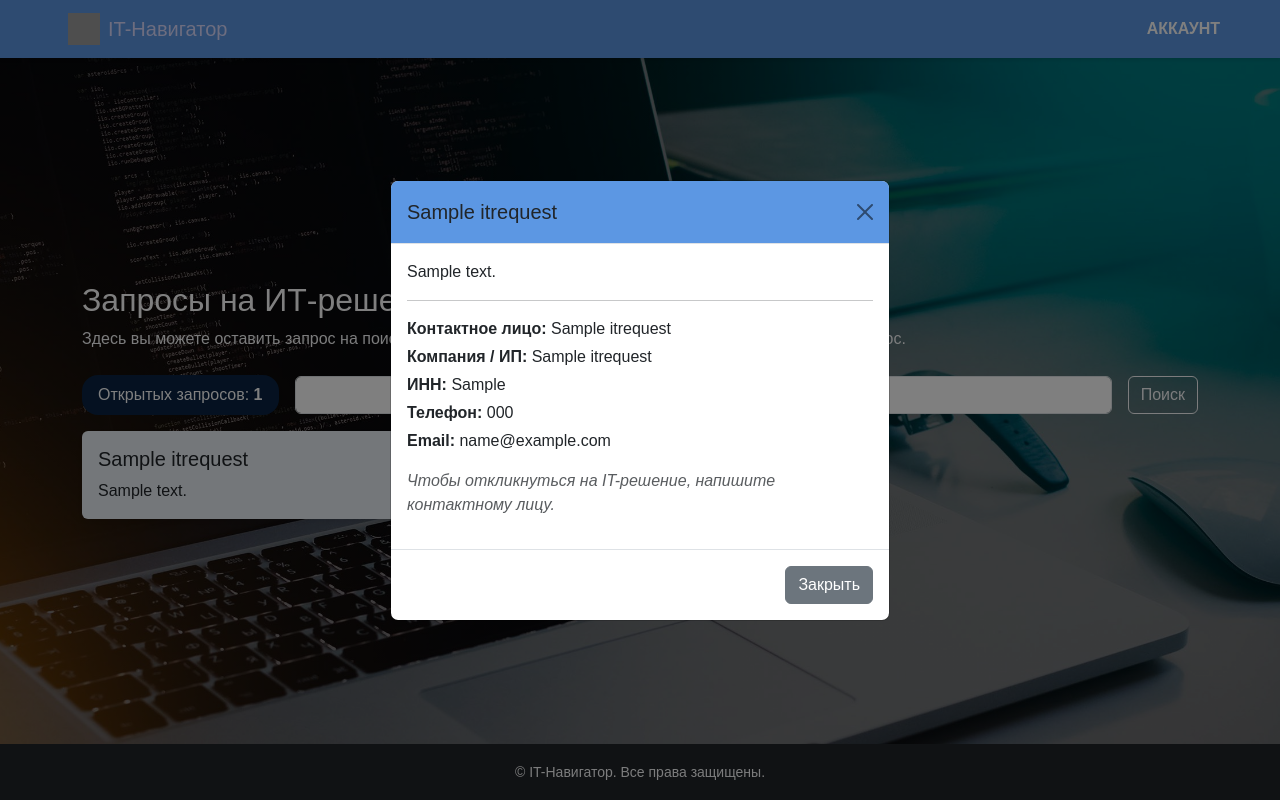
After one commit to farakhov0ruslan/ITNavigator, a Django app: page /catalog/requests/ in a window 1280 px wide, after a click that opens the changed part. The commit adds this page. Run offline with Django 5.2, Linux system fonts and the light colour scheme; data comes from the database, SQL or seed files in the repository; tables that the repository leaves empty hold one stand-in row (values such as "Sample post"); some libraries are stand-ins or nearby versions; grey boxes are pictures that could not be loaded.

Commit message:
Добавление запросов, обновление моделей

```diff
--- a/ITNavigator/urls.py
+++ b/ITNavigator/urls.py
@@ -22,7 +22,7 @@ from django.conf.urls.static import static
 urlpatterns = [
     path('admin/', admin.site.urls),
     path('', include('main.urls')),
-    path('catalog', include('catalog.urls')),
+    path('catalog/', include('catalog.urls')),
 ]
 
 if settings.DEBUG:
--- a/catalog.json
+++ b/catalog.json
@@ -1,4 +1,3 @@
-Tracking file by folder pattern:  migrations
 [
 {
   "model": "catalog.tag",
--- /dev/null
+++ b/catalog/templates/catalog_requests.html
@@ -0,0 +1,157 @@
+{% extends "base.html" %}
+{% load static %}
+
+{% block title %}Запросы на ИТ-решения{% endblock %}
+
+{% block head %}
+<style>
+  .catalog-header {
+    display: flex;
+    flex-wrap: wrap;
+    gap: 1rem;
+    align-items: center;
+    margin-bottom: 1rem;
+  }
+  .total-count {
+    background-color: #0A2342;
+    color: #fff;
+    padding: .5rem 1rem;
+    border-radius: 1rem;
+    font-weight: 500;
+    white-space: nowrap;
+  }
+  .search-input {
+    flex: 1;
+    min-width: 200px;
+  }
+  .card.custom-card {
+    background-color: #e8eff5;
+    border: none;
+    cursor: pointer;
+  }
+  .card.custom-card .card-body {
+    border-radius: 0 0 .5rem .5rem;
+  }
+</style>
+{% endblock %}
+
+{% block content %}
+<div class="container my-4">
+  <h2 class="mb-2 text-white">Запросы на ИТ-решения</h2>
+  <p class="text-light mb-4">
+    Здесь вы можете оставить запрос на поиск ИТ-решения, либо предложить своё решение на открытый запрос.
+  </p>
+
+  <form method="get" action="">
+    <div class="catalog-header">
+      <div class="total-count">
+        Открытых запросов: <strong>{{ requests|length }}</strong>
+      </div>
+
+      <input
+        type="text"
+        name="q"
+        class="form-control search-input"
+        placeholder="Поиск запроса…"
+        value="{{ search_query }}"
+        aria-label="Поиск запроса"
+      />
+
+      <button type="submit" class="btn btn-outline-light">Поиск</button>
+    </div>
+  </form>
+
+  <div class="row g-4">
+    {% for req in requests %}
+      <div class="col-12 col-md-6 col-lg-4">
+        <div
+          class="card custom-card h-100 shadow-sm"
+          data-bs-toggle="modal"
+          data-bs-target="#requestDetailModal"
+          data-bs-title="{{ req.title }}"
+          data-bs-description="{{ req.short_description }}"
+          data-bs-contact="{{ req.contact_name }}"
+          data-bs-company="{{ req.company_name }}"
+          data-bs-phone="{{ req.phone }}"
+          data-bs-email="{{ req.email }}"
+          data-bs-inn="{{ req.inn }}"
+        >
+          <div class="card-body">
+            <h5 class="card-title">{{ req.title|truncatechars:45 }}</h5>
+            <p class="card-text">{{ req.short_description|truncatechars:80 }}</p>
+          </div>
+        </div>
+      </div>
+    {% empty %}
+      <div class="col-12">
+        <p class="text-light">Пока нет одобренных запросов.</p>
+      </div>
+    {% endfor %}
+  </div>
+</div>
+
+<!-- Модальное окно с деталями запроса -->
+<div
+  class="modal fade"
+  id="requestDetailModal"
+  tabindex="-1"
+  aria-labelledby="requestDetailModalLabel"
+  aria-hidden="true"
+>
+  <div class="modal-dialog modal-dialog-centered">
+    <div class="modal-content">
+      <div class="modal-header">
+        <h5 class="modal-title" id="requestDetailModalLabel"></h5>
+        <button
+          type="button"
+          class="btn-close"
+          data-bs-dismiss="modal"
+          aria-label="Закрыть"
+        ></button>
+      </div>
+      <div class="modal-body">
+        <p id="requestDetailDescription"></p>
+        <hr>
+        <p class="mb-1"><strong>Контактное лицо:</strong> <span id="requestDetailContact"></span></p>
+        <p class="mb-1"><strong>Компания / ИП:</strong> <span id="requestDetailCompany"></span></p>
+        <p class="mb-1"><strong>ИНН:</strong> <span id="requestDetailINN"></span></p>
+        <p class="mb-1"><strong>Телефон:</strong> <span id="requestDetailPhone"></span></p>
+        <p class="mb-3"><strong>Email:</strong> <span id="requestDetailEmail"></span></p>
+        <p class="text-muted fst-italic">
+          Чтобы откликнуться на IT-решение, напишите контактному лицу.
+        </p>
+      </div>
+      <div class="modal-footer">
+        <button
+          type="button"
+          class="btn btn-secondary"
+          data-bs-dismiss="modal"
+        >
+          Закрыть
+        </button>
+      </div>
+    </div>
+  </div>
+</div>
+
+<script>
+  const reqModal = document.getElementById('requestDetailModal');
+  reqModal.addEventListener('show.bs.modal', event => {
+    const card = event.relatedTarget;
+    reqModal.querySelector('#requestDetailModalLabel').textContent =
+      card.getAttribute('data-bs-title');
+    reqModal.querySelector('#requestDetailDescription').textContent =
+      card.getAttribute('data-bs-description');
+    reqModal.querySelector('#requestDetailContact').textContent =
+      card.getAttribute('data-bs-contact');
+    reqModal.querySelector('#requestDetailCompany').textContent =
+      card.getAttribute('data-bs-company');
+    reqModal.querySelector('#requestDetailINN').textContent =
+      card.getAttribute('data-bs-inn');
+    reqModal.querySelector('#requestDetailPhone').textContent =
+      card.getAttribute('data-bs-phone');
+    reqModal.querySelector('#requestDetailEmail').textContent =
+      card.getAttribute('data-bs-email');
+  });
+</script>
+{% endblock %}
--- a/catalog/urls.py
+++ b/catalog/urls.py
@@ -4,5 +4,16 @@ from catalog import views
 app_name = "catalog"
 
 urlpatterns = [
-    path('', views.catalog_view, name=''),
+    # без ведущего слеша, с правильным именем
+    path(
+        "solutions/",
+        views.solutions,
+        name="solutions",
+    ),
+    # если у вас будет ещё список запросов
+    path(
+        "requests/",
+        views.requests,
+        name="requests",
+    ),
 ]
--- a/catalog/views.py
+++ b/catalog/views.py
@@ -1,45 +1,73 @@
 from django.shortcuts import render
 from django.db.models import Q
-from catalog.models import Tag, ITSolution
+from catalog.models import Tag, ITSolution, ITRequest
 
-def catalog_view(request):
+def solutions(request):
     """
     Представление для каталога с поддержкой:
+    - только одобренных решений
     - поиска (case-insensitive)
+    - фильтрации по бизнес-статусу (стартап/продукт)
     - фильтрации по тегам
-    - фильтрации по статусу
     """
-    # Базовый queryset всех решений, сразу предзагружаем теги, чтобы не было N+1
-    solutions = ITSolution.objects.all().prefetch_related("tags")
+    # 1) Берём только одобренные
+    solutions = ITSolution.objects.filter(
+        moderation_status="approved"
+    ).prefetch_related("tags")
+
     tags = Tag.objects.all()
 
-    # Параметры из GET
-    q = request.GET.get("q", "").strip()
+    # 2) Параметры из GET
+    q               = request.GET.get("q", "").strip()
     selected_status = request.GET.get("status", "all")
-    selected_tags = request.GET.getlist("tags")
+    selected_tags   = request.GET.getlist("tags")
 
-    # 1. Поиск (case-insensitive: __icontains)
+    # 3) Поиск
     if q:
-        print(q)
         solutions = solutions.filter(
             Q(title__icontains=q) |
             Q(short_description__icontains=q)
         )
 
-    # 2. Фильтр по статусу
+    # 4) Фильтр по бизнес-статусу
     if selected_status in ["startup", "product"]:
         solutions = solutions.filter(status=selected_status)
 
-    # 3. Фильтр по тегам
+    # 5) Фильтр по тегам
     if selected_tags:
-        solutions = solutions.filter(tags__slug__in=selected_tags).distinct()
+        solutions = solutions.filter(
+            tags__slug__in=selected_tags
+        ).distinct()
 
-    # Контекст для шаблона
     page_content = {
-        "solutions": solutions,
-        "tags": tags,
-        "selected_tags": selected_tags,
+        "solutions":       solutions,
+        "tags":            tags,
+        "selected_tags":   selected_tags,
         "selected_status": selected_status,
+        "search_query":    q,
+    }
+    return render(request, "catalog_solutions.html", {"page_content": page_content})
+
+
+def requests(request):
+    """
+    Публичный список одобренных запросов на IT-решения с поиском.
+    """
+    # Берём только запросы, которые прошли модерацию
+    qs = ITRequest.objects.filter(moderation_status="approved").prefetch_related("tags")
+
+    # Параметры поиска
+    q = request.GET.get("q", "").strip()
+    if q:
+        qs = qs.filter(
+            Q(title__icontains=q) |
+            Q(short_description__icontains=q) |
+            Q(company_name__icontains=q) |
+            Q(contact_name__icontains=q)
+        ).distinct()
+
+    context = {
+        "requests":     qs,
         "search_query": q,
     }
-    return render(request, "catalog.html", {"page_content": page_content})
+    return render(request, "catalog_requests.html", context)
--- a/main/templates/base.html
+++ b/main/templates/base.html
@@ -7,7 +7,11 @@
 	<link href="https://cdnjs.cloudflare.com/ajax/libs/bootstrap/5.3.2/css/bootstrap.min.css"
 	      rel="stylesheet">
 	<link rel="stylesheet" href="{% static 'deps/css/main.css' %}">
-
+	<style>
+        body {
+            padding-top: 56px; /* отступ под фиксированную шапку */
+        }
+	</style>
 	{% block head %}
 
 
@@ -210,7 +214,6 @@
 			</div>
 		</div>
 	</div>
-<script src="https://cdnjs.cloudflare.com/ajax/libs/bootstrap/5.3.2/js/bootstrap.bundle.min.js"></script>
 	<script src="https://code.jquery.com/jquery-3.6.0.min.js"></script>
 	<script>
         $(document).ready(function () {
--- a/main/templates/main.html
+++ b/main/templates/main.html
@@ -16,10 +16,10 @@
 
 	<!-- ===== БЛОК С КНОПКАМИ (ниже текста) ===== -->
 	<div class="d-flex gap-4">
-		<a href="{% url "catalog:" %}" class="btn btn-light rounded-pill px-4 py-2">
+		<a href="{% url "catalog:solutions" %}" class="btn btn-light rounded-pill px-4 py-2">
 			Каталог IT-решений
 		</a>
-		<a href="#" class="btn btn-light rounded-pill px-4 py-2">
+		<a href="{% url "catalog:requests" %}" class="btn btn-light rounded-pill px-4 py-2">
 			Запросы на IT-решения
 		</a>
 		<a href="#" class="btn btn-light rounded-pill px-4 py-2">
```
Also changed, not shown: catalog/admin.py (+101 -37 lines), catalog/models.py (+68 -6 lines), catalog/migrations/0001_initial.py, catalog/migrations/0002_itsolution_moderation_status_alter_itsolution_status_and_more.py (added), catalog/templates/catalog_solutions.html (renamed from catalog/templates/catalog.html), main/migrations/0001_initial.py. Lines whose indentation alone changed are shown as unchanged.
